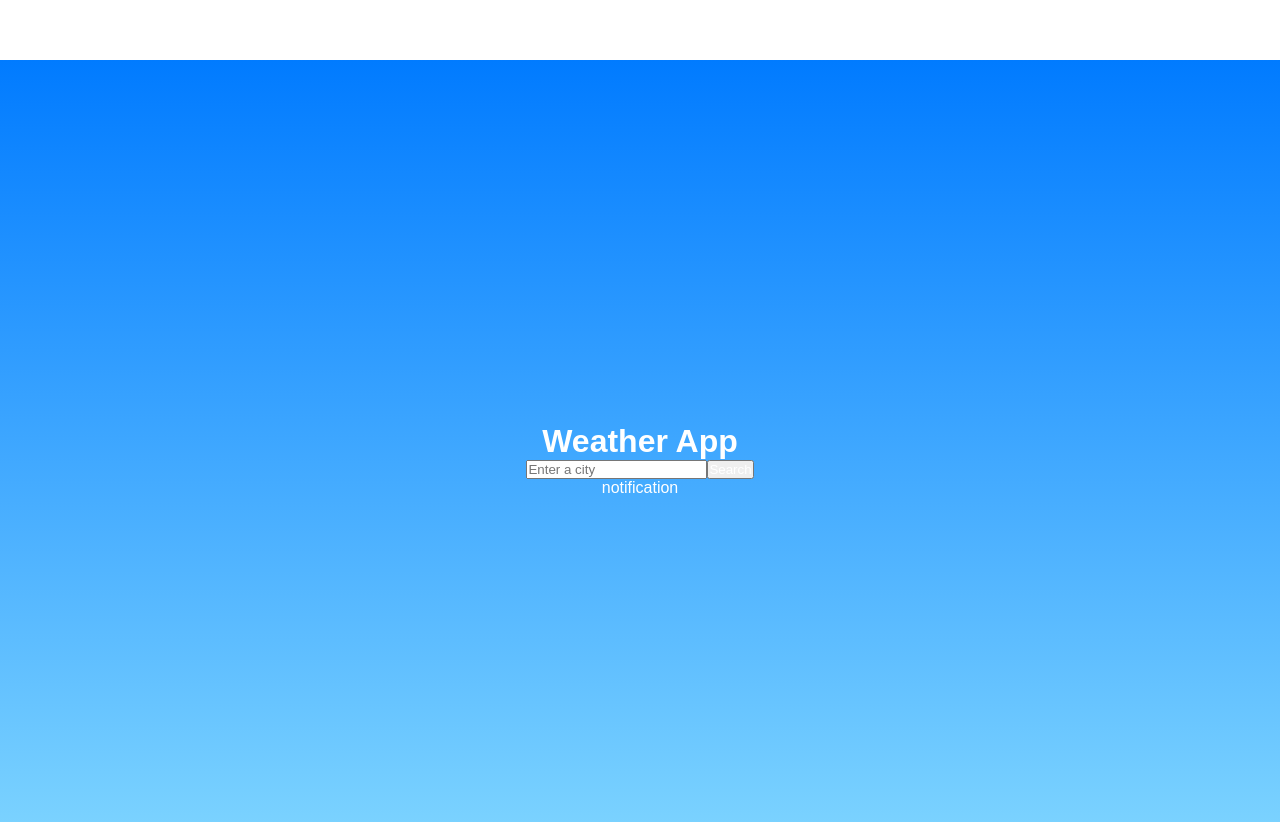
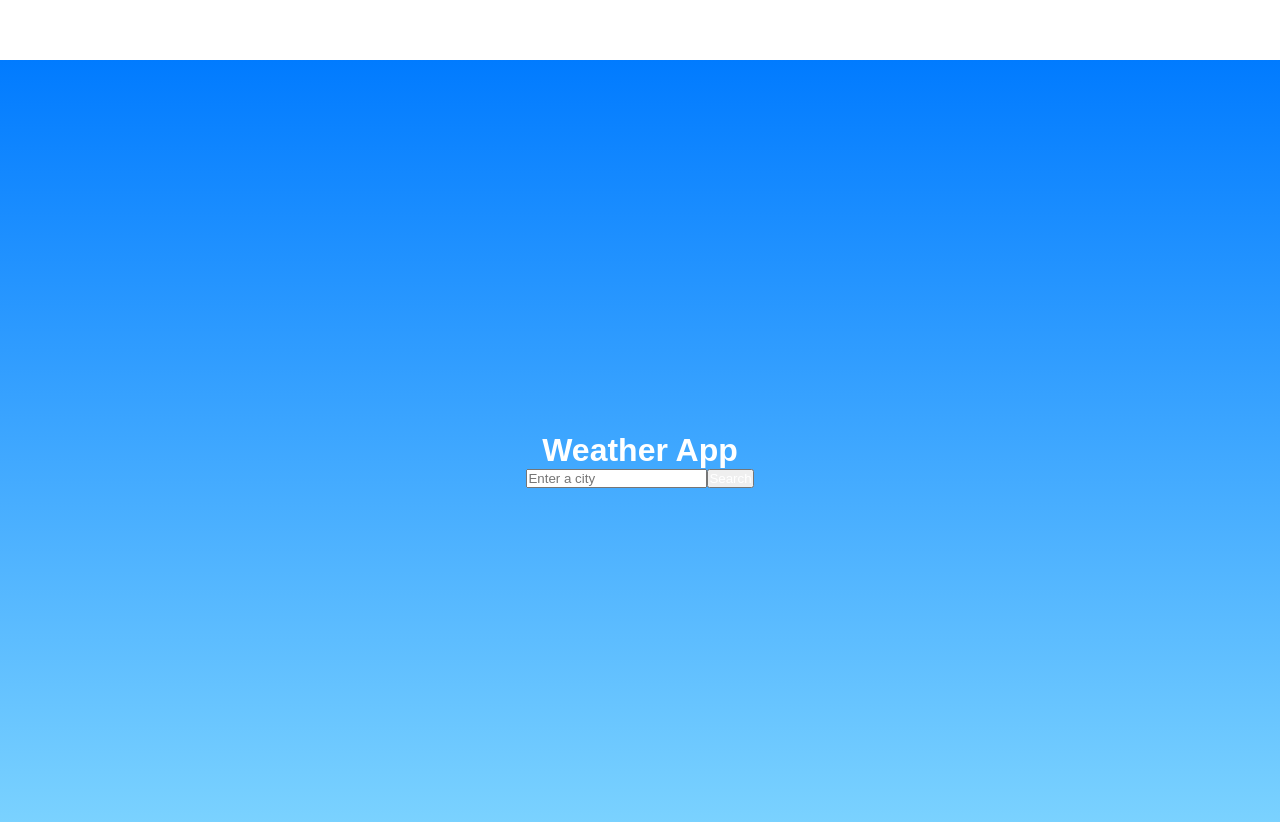
Before and after one commit to ayarmkt/vue-weather-app, a Vue app: page / in a window 1280 px wide. Shown: the top 822 px of the page. Built offline with nearby package versions, Linux system fonts and the light colour scheme; no server answers.

Commit message:
added icon conditionally

```diff
--- a/src/views/WeatherDisplay.vue
+++ b/src/views/WeatherDisplay.vue
@@ -1,8 +1,7 @@
 <template>
-  <!-- <WeatherBG> -->
   <Background
-    :bgClassName="bgClassName ? bgClassName : 'default'"
-    :textColor="displayTextColor ? displayTextColor : null"
+    :bgClassName="stylingData.bgClassName ? stylingData.bgClassName : 'default'"
+    :textColor="stylingData.textColorClass ? stylingData.textColorClass : null"
   >
     <h1>Weather App</h1>
     <div>
@@ -10,27 +9,26 @@
         <input type="text" placeholder="Enter a city" v-model="enteredCity" />
         <button>Search</button>
       </form>
-      <div>
-        <p>notification</p>
-
+      <div v-if="fetchedWeatherData">
+        <!-- <p>notification</p> -->
         <div>{{ fetchedWeatherData.location }}</div>
         <div>
           <div>
             <div>{{ fetchedWeatherData.main }}</div>
             <div>{{ fetchedWeatherData.description }}</div>
           </div>
-          <!-- <WeatherIcon /> -->
+          <div>
+            <font-awesome-icon :icon="stylingData.iconProps" />
+          </div>
         </div>
       </div>
     </div>
   </Background>
-  <!-- </WeatherBG> -->
 </template>
 
 <script>
 import { ref, provide } from 'vue';
 import Background from '../components/Background.vue';
-
 import fetchWeatherData from '../api/fetchWeatherData';
 import renderWeatherStyling from '../functions/renderWeatherStyling';
 
@@ -39,9 +37,15 @@ export default {
   setup() {
     const API = process.env.VUE_APP_API_KEY;
     const enteredCity = ref(null);
-    const fetchedWeatherData = ref({});
-    const bgClassName = ref(null);
-    const displayTextColor = ref(null);
+    const fetchedWeatherData = ref(null);
+    const stylingData = ref({
+      bgClassName: null,
+      textColorClass: null,
+      iconProps: null,
+    });
+    // const bgClassName = ref(null);
+    // const textColorClass = ref(null);
+    // const iconProps = ref(null);
 
     const submitSearchForm = async () => {
       //FETCH WEATHER DATA
@@ -57,16 +61,24 @@ export default {
       if (fetchWeatherData) {
         const { weatherClassname, weatherIcon, textColor } =
           renderWeatherStyling(fetchedWeatherData.value.main);
-        bgClassName.value = weatherClassname;
-        displayTextColor.value = textColor;
+        stylingData.value = {
+          bgClassName: weatherClassname,
+          textColorClass: textColor,
+          iconProps: weatherIcon.props.icon,
+        };
+        // bgClassName.value = weatherClassname;
+        // textColorClass.value = textColor;
+        // iconProps.value = weatherIcon.props.icon;
       }
     };
 
     return {
       enteredCity,
       fetchedWeatherData,
-      bgClassName,
-      displayTextColor,
+      stylingData,
+      // bgClassName,
+      // textColorClass,
+      // iconProps,
       submitSearchForm,
     };
   },
```
